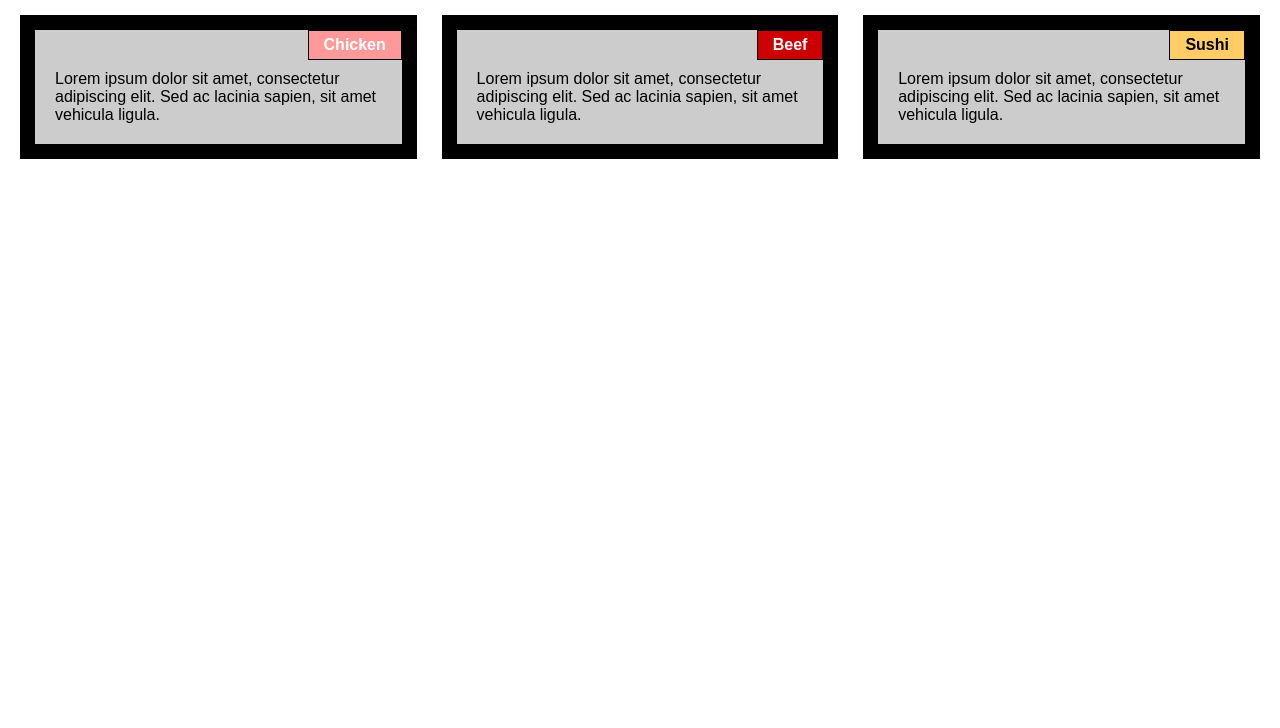
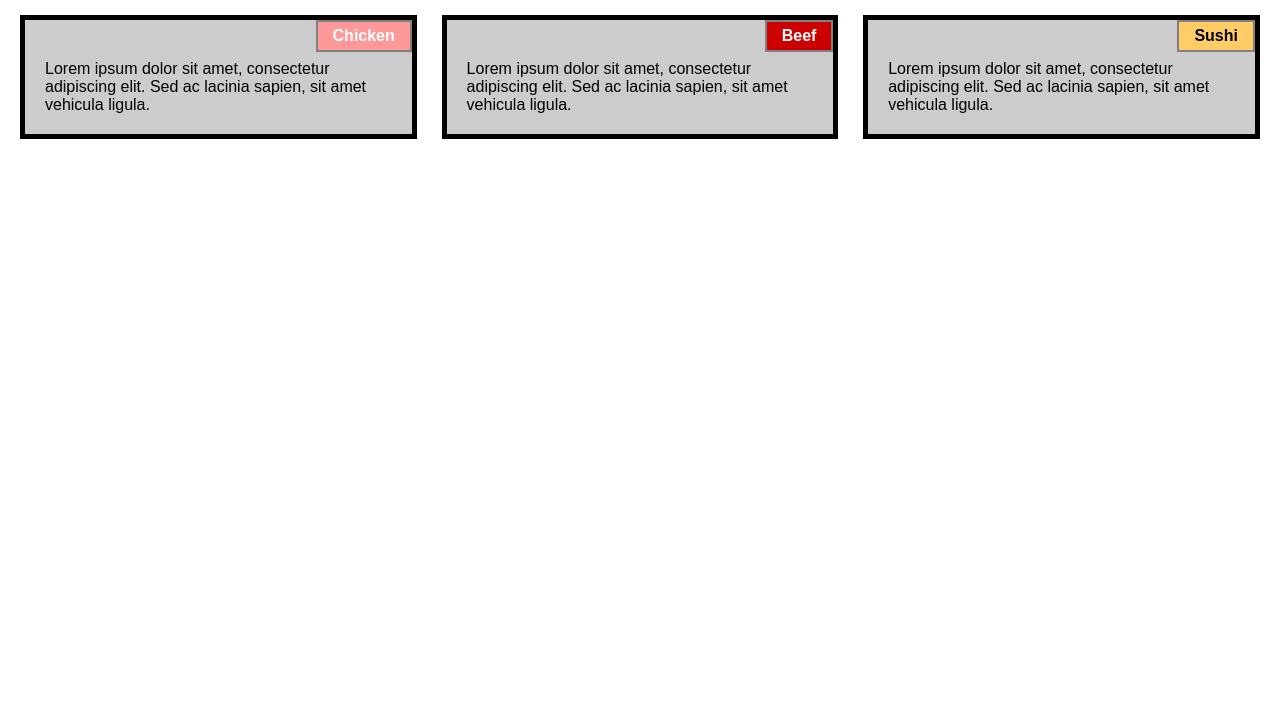
Before and after one commit to InfnityA9999/Coursera-Website, a plain HTML site: page module2-solution/index.html in a window 1280 px wide. Shown: the part 72-800 px from the top of the page. Drawn offline with Linux system fonts and the light colour scheme.

Commit message:
Update styles.css

```diff
--- a/module2-solution/css/styles.css
+++ b/module2-solution/css/styles.css
@@ -22,7 +22,7 @@ h1 {
 }
 
 .section {
-  border: 15px solid black;
+  border: 5px solid black;
   background-color: #ccc;
   padding: 40px 20px 20px;
   position: relative;
@@ -34,7 +34,7 @@ h1 {
   position: absolute;
   top: 0;
   right: 0;
-  border: 1px solid black;
+  border: 2px solid gray;
   padding: 5px 15px;
   font-weight: bold;
   color: white;
```
